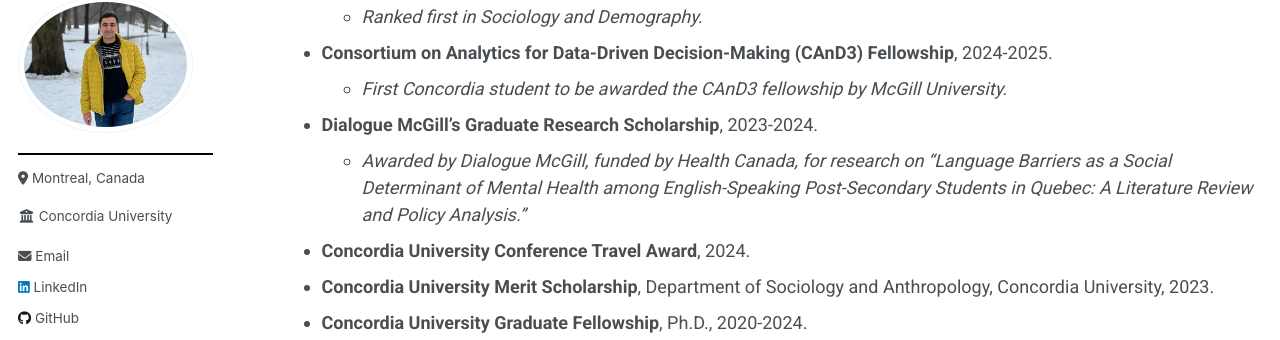
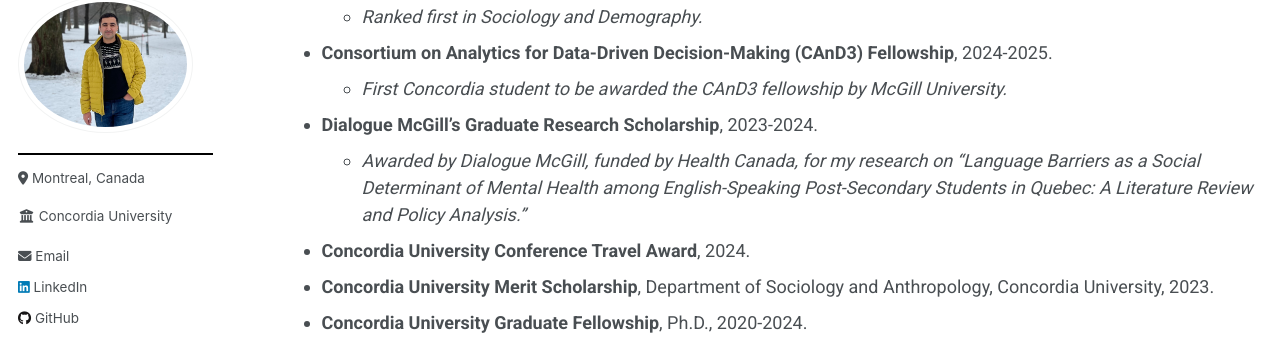
Before and after one commit to Mohsnmonji/mohsnmonji.github.io, a Jekyll site: the page built from _pages/Curriculum Vitae.md, in a window 1280 px wide and 900 px high, scrolled down 2672 px. Shown: the part 110-450 px from the top of the window. Built offline with Jekyll 4.4.1, drawn with Linux system fonts in a browser that asks for light colours.

```diff
--- a/_pages/Curriculum Vitae.md
+++ b/_pages/Curriculum Vitae.md
@@ -104,7 +104,7 @@ redirect_from:
 - **Consortium on Analytics for Data-Driven Decision-Making (CAnD3) Fellowship**, 2024-2025.
   - *First Concordia student to be awarded the CAnD3 fellowship by McGill University.*
 - **Dialogue McGill’s Graduate Research Scholarship**, 2023-2024.
-  - *Awarded by Dialogue McGill, funded by Health Canada, for research on “Language Barriers as a Social Determinant of Mental Health among English-Speaking Post-Secondary Students in Quebec: A Literature Review and Policy Analysis.”*
+  - *Awarded by Dialogue McGill, funded by Health Canada, for my research on “Language Barriers as a Social Determinant of Mental Health among English-Speaking Post-Secondary Students in Quebec: A Literature Review and Policy Analysis.”*
 - **Concordia University Conference Travel Award**, 2024.
 - **Concordia University Merit Scholarship**, Department of Sociology and Anthropology, Concordia University, 2023.
 - **Concordia University Graduate Fellowship**, Ph.D., 2020-2024.
```
